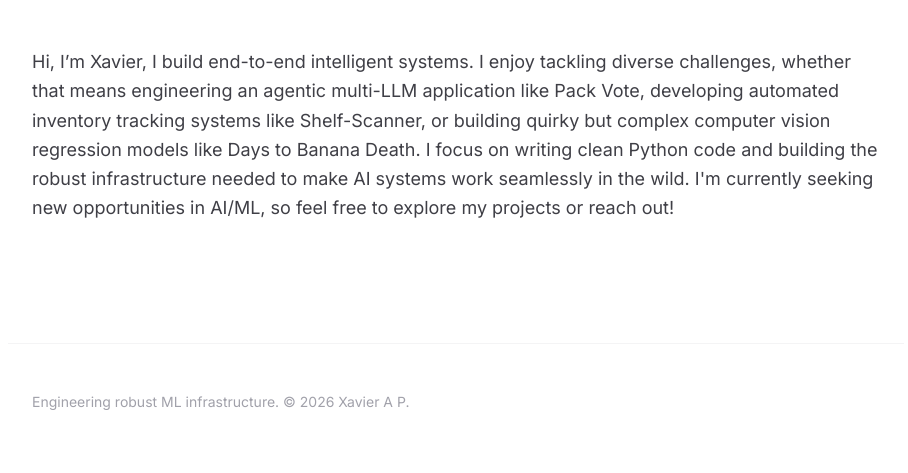
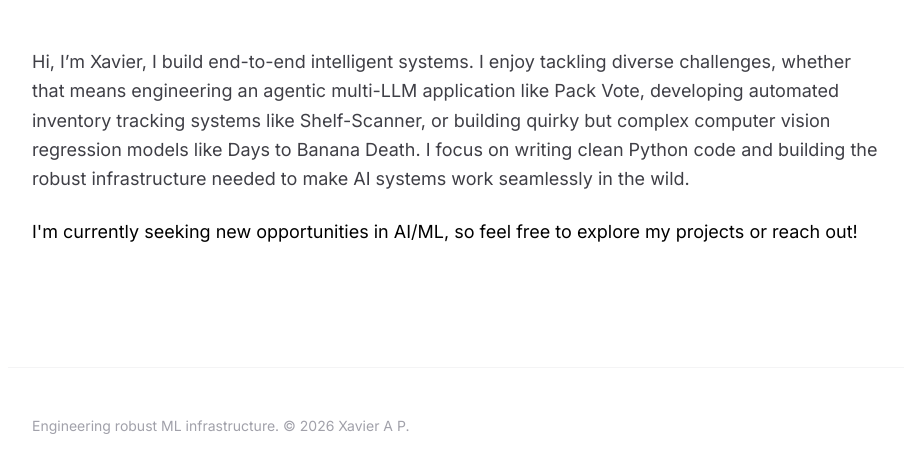
Before and after one commit to XAVIER-A-P/XAVIER-A-P, a FastAPI app: page /about in a window 1280 px wide. Shown: the part 182-655 px from the top of the page, without its empty margins (184-1092 px from the left). Run offline with FastAPI, Linux system fonts and the light colour scheme; some libraries are stand-ins or nearby versions.

Commit message:
Update lines

```diff
--- a/templates/about.html
+++ b/templates/about.html
@@ -12,7 +12,9 @@
         tracking systems like Shelf-Scanner, or building quirky but complex computer vision regression models like Days to Banana Death.
         I focus on writing clean Python code and building the robust infrastructure needed to make AI systems work seamlessly in the wild.
 
-        I'm currently seeking new opportunities in AI/ML, so feel free to explore my projects or reach out!
     </p>
+    <p class="text-lg leading-relaxed mb-6 font-medium text-black">
+    I'm currently seeking new opportunities in AI/ML, so feel free to explore my projects or reach out!
+</p>
 </article>
 {% endblock %}
```
